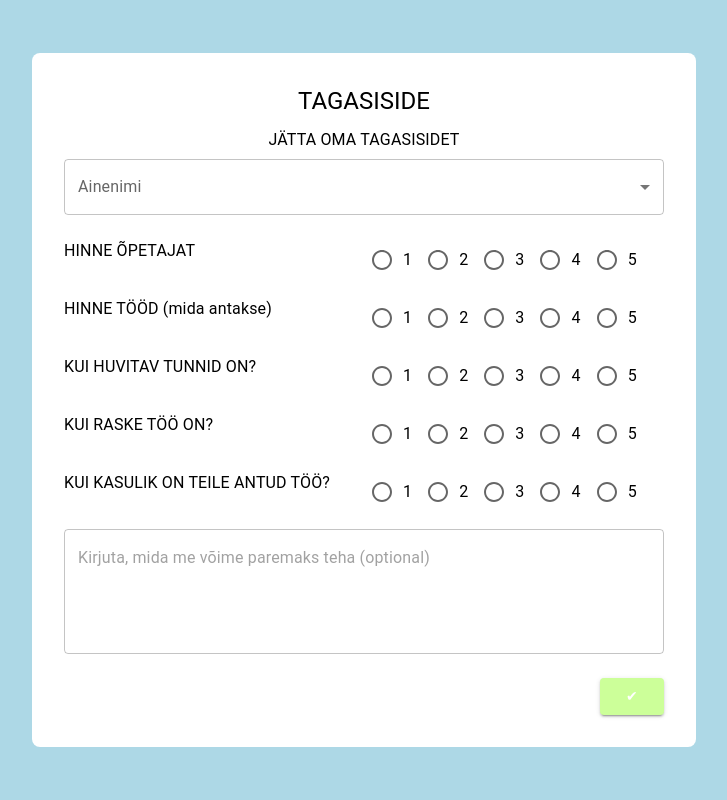
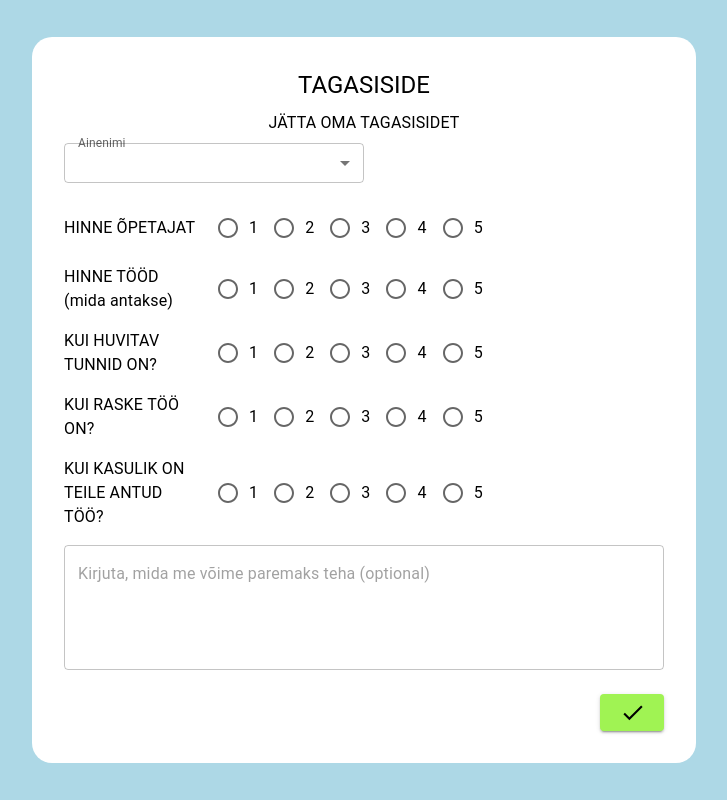
Before and after one commit to akinakk/TA-22V-Jira-Kooliproject, a React (Create React App) app in the folder feedback-frontend/: page / in a window 1280 px wide. Shown: the whole page, without its empty margins (276-1003 px from the left). Built offline with nearby package versions, Linux system fonts and the light colour scheme; the HTML template or start-up script is replaced by a standard one.

Commit message:
feat: add some features

```diff
--- a/feedback-frontend/src/components/feedbackForm/FeedbackForm.jsx
+++ b/feedback-frontend/src/components/feedbackForm/FeedbackForm.jsx
@@ -1,78 +1,177 @@
-import React from 'react';
-import { Box, Grid, FormControl, InputLabel, Select, MenuItem, Typography, Radio, RadioGroup, FormControlLabel, TextField, Button } from '@mui/material';
-import { useForm, Controller } from 'react-hook-form';
+import React from "react";
+import {
+  Box,
+  Grid,
+  FormControl,
+  InputLabel,
+  Select,
+  MenuItem,
+  Typography,
+  Radio,
+  RadioGroup,
+  FormControlLabel,
+  TextField,
+  Button,
+  Snackbar,
+  Alert,
+} from "@mui/material";
+import { useForm, Controller } from "react-hook-form";
 
-const FeedbackForm = () => {
-    const { control, handleSubmit, formState: { errors } } = useForm({
-        defaultValues: {
-            subject: '',
-            teacherRating: '',
-            workRating: '',
-            interestLevel: '',
-            difficultyLevel: '',
-            usefulness: '',
-            feedback: ''
-        }
-    });
-
-    const onSubmit = (data) => {
-        console.log(data);
+// Universaalsed stiilid
+const formStyles = {
+  formContainer: {
+    bgcolor: "white",
+    borderRadius: "20px",
+    padding: "32px",
+    width: "600px",
+  },
+  pageContainer: {
+    bgcolor: "#add8e6",
+    minHeight: "100vh",
+    display: "flex",
+    justifyContent: "center",
+    alignItems: "center",
+  },
+  submitButton: {
+    bgcolor: "#A0F353",
+  },
 };
 
-    return (
-        <Box sx={{ bgcolor: '#add8e6', minHeight: '100vh', display: 'flex', justifyContent: 'center', alignItems: 'center' }}>
-            <Box sx={{ bgcolor: 'white', borderRadius: '8px', padding: '32px', width: '600px' }}>
-                <Typography variant="h5" align="center" gutterBottom>TAGASISIDE</Typography>
-                <Typography variant="subtitle1" align="center" gutterBottom>JÄTTA OMA TAGASISIDET</Typography>
+// Komponent vigade kuvamiseks
+const ErrorMessage = ({ message }) => (
+  <Typography color="error">{message}</Typography>
+);
 
-                <form onSubmit={handleSubmit(onSubmit)}>
-                    <FormControl fullWidth sx={{ mb: 3 }}>
-                        <InputLabel>Ainenimi</InputLabel>
-                        <Controller
-                            name="subject"
-                            control={control}
-                            rules={{ required: 'Vali aine' }}
-                            render={({ field }) => (
-                                <Select {...field}>
-                                    <MenuItem value=""><em>Vali</em></MenuItem>
-                                    <MenuItem value={10}>Serveripoolsed tehnoloogiad veebirakenduste loomiseks</MenuItem>
-                                    <MenuItem value={20}>Hajusrakenduste alused II</MenuItem>
-                                    <MenuItem value={30}>Tarkvaraarenduse meetodid</MenuItem>
-                                </Select>
-                            )}
-                        />
-                        {errors.subject && <Typography color="error">{errors.subject.message}</Typography>}
-                    </FormControl>
-
-                    <Grid container spacing={2} sx={{ mb: 2 }}>
-                        {[
-                            { label: 'HINNE ÕPETAJAT', name: 'teacherRating' },
-                            { label: 'HINNE TÖÖD (mida antakse)', name: 'workRating' },
-                            { label: 'KUI HUVITAV TUNNID ON?', name: 'interestLevel' },
-                            { label: 'KUI RASKE TÖÖ ON?', name: 'difficultyLevel' },
-                            { label: 'KUI KASULIK ON TEILE ANTUD TÖÖ?', name: 'usefulness' }
-                        ].map(({ label, name }) => (
-                            <React.Fragment key={name}>
-                                <Grid item xs={6}><Typography>{label}</Typography></Grid>
-                                <Grid item xs={6}>
+// Universaalne komponent raadionuppude jaoks
+const RatingField = ({ control, name, label, error }) => (
+  <>
+    <Grid item xs={3}>
+      <Typography>{label}</Typography>
+    </Grid>
+    <Grid item xs={9}>
       <Controller
         name={name}
         control={control}
-                                        rules={{ required: 'Hinda!' }}
+        rules={{ required: "Hinda!" }}
         render={({ field }) => (
           <RadioGroup row {...field}>
-                                                {[1, 2, 3, 4, 5].map(value => (
-                                                    <FormControlLabel key={value} value={value} control={<Radio />} label={value} />
+            {[1, 2, 3, 4, 5].map((value) => (
+              <FormControlLabel
+                key={value}
+                value={value}
+                control={<Radio />}
+                label={value}
+              />
             ))}
           </RadioGroup>
         )}
       />
-                                    {errors[name] && <Typography color="error">{errors[name].message}</Typography>}
+      {error && <ErrorMessage message={error.message} />}
     </Grid>
-                            </React.Fragment>
+  </>
+);
+
+const FeedbackForm = () => {
+  const {
+    control,
+    handleSubmit,
+    formState: { errors },
+    reset,
+  } = useForm({
+    defaultValues: {
+      subject: "",
+      teacherRating: "",
+      workRating: "",
+      interestLevel: "",
+      difficultyLevel: "",
+      usefulness: "",
+      feedback: "",
+    },
+  });
+
+  const [openSnackbar, setOpenSnackbar] = React.useState(false);
+
+  const onSubmit = (data) => {
+    console.log(data);
+    // Näita teadet, et andmed on edukalt saadetud.
+    setOpenSnackbar(true);
+    // Pärast edukat esitamist vormi lähtestamine
+    reset();
+  };
+
+  const handleCloseSnackbar = () => {
+    setOpenSnackbar(false);
+  };
+
+  return (
+    <Box sx={formStyles.pageContainer}>
+      <Box sx={formStyles.formContainer}>
+        <Typography variant="h5" align="center" gutterBottom>
+          TAGASISIDE
+        </Typography>
+        <Typography variant="subtitle1" align="center" gutterBottom>
+          JÄTTA OMA TAGASISIDET
+        </Typography>
+
+        <form onSubmit={handleSubmit(onSubmit)}>
+          <FormControl fullWidth sx={{ mb: 3, width: "50%" }}>
+            <InputLabel sx={{ textAlign: "center" }} shrink>
+              Ainenimi
+            </InputLabel>
+            <Controller
+              name="subject"
+              control={control}
+              rules={{ required: "Vali aine" }}
+              render={({ field }) => (
+                <Select
+                  {...field}
+                  label="Ainenimi"
+                  sx={{ height: "40px", padding: "10px" }} // Vähendage kõrgust ja sisemist süvistust
+                >
+                  <MenuItem value="">
+                    <em>Vali</em>
+                  </MenuItem>
+                  <MenuItem value={10}>Andmebaasid II</MenuItem>
+                  <MenuItem value={20}>Hajusrakenduste alused II</MenuItem>
+                  <MenuItem value={30}>Küberturbe alused</MenuItem>
+                  <MenuItem value={50}>
+                    Riistvaralähedane programmeerimine
+                  </MenuItem>
+                  <MenuItem value={60}>
+                    Serveripoolsed tehnoloogiad veebirakenduste loomiseks
+                  </MenuItem>
+                  <MenuItem value={70}>Tarkvaraarenduse meetodid</MenuItem>
+                  <MenuItem value={80}>
+                    Testimise alused ja testimisplaan
+                  </MenuItem>
+                </Select>
+              )}
+            />
+            {errors.subject && (
+              <ErrorMessage message={errors.subject.message} />
+            )}
+          </FormControl>
+
+          {/* Punktiväljad */}
+          <Grid container alignItems="center" spacing={2} sx={{ mb: 2 }}>
+            {[
+              { label: "HINNE ÕPETAJAT", name: "teacherRating" },
+              { label: "HINNE TÖÖD (mida antakse)", name: "workRating" },
+              { label: "KUI HUVITAV TUNNID ON?", name: "interestLevel" },
+              { label: "KUI RASKE ТÖÖ ON?", name: "difficultyLevel" },
+              { label: "KUI KASULIK ON TEILE ANTUD ТÖÖ?", name: "usefulness" },
+            ].map(({ label, name }) => (
+              <RatingField
+                key={name}
+                control={control}
+                name={name}
+                label={label}
+                error={errors[name]}
+              />
             ))}
           </Grid>
 
+          {/* See Tagasiside tekstikast */}
           <Controller
             name="feedback"
             control={control}
@@ -89,11 +188,42 @@ const FeedbackForm = () => {
             )}
           />
 
-                    <Box sx={{ display: 'flex', justifyContent: 'flex-end' }}>
-                        <Button variant="contained" sx={{ bgcolor: '#ccff99' }} type="submit">✔</Button>
+          {/* See on Saada nupp */}
+          <Box sx={{ display: "flex", justifyContent: "flex-end" }}>
+            <Button
+              variant="contained"
+              sx={formStyles.submitButton}
+              type="submit"
+            >
+              <svg
+                xmlns="http://www.w3.org/2000/svg"
+                x="0px"
+                y="0px"
+                width="25"
+                height="25"
+                viewBox="0 0 24 24"
+              >
+                <path d="M 20.292969 5.2929688 L 9 16.585938 L 4.7070312 12.292969 L 3.2929688 13.707031 L 9 19.414062 L 21.707031 6.7070312 L 20.292969 5.2929688 z"></path>
+              </svg>
+            </Button>
           </Box>
         </form>
       </Box>
+
+      {/* Teade pärast vormi esitamist */}
+      <Snackbar
+        open={openSnackbar}
+        autoHideDuration={6000}
+        onClose={handleCloseSnackbar}
+      >
+        <Alert
+          onClose={handleCloseSnackbar}
+          severity="success"
+          sx={{ width: "100%" }}
+        >
+          Vorm on edukalt esitatud!
+        </Alert>
+      </Snackbar>
     </Box>
   );
 };
```
Lines whose indentation alone changed are shown as unchanged.
